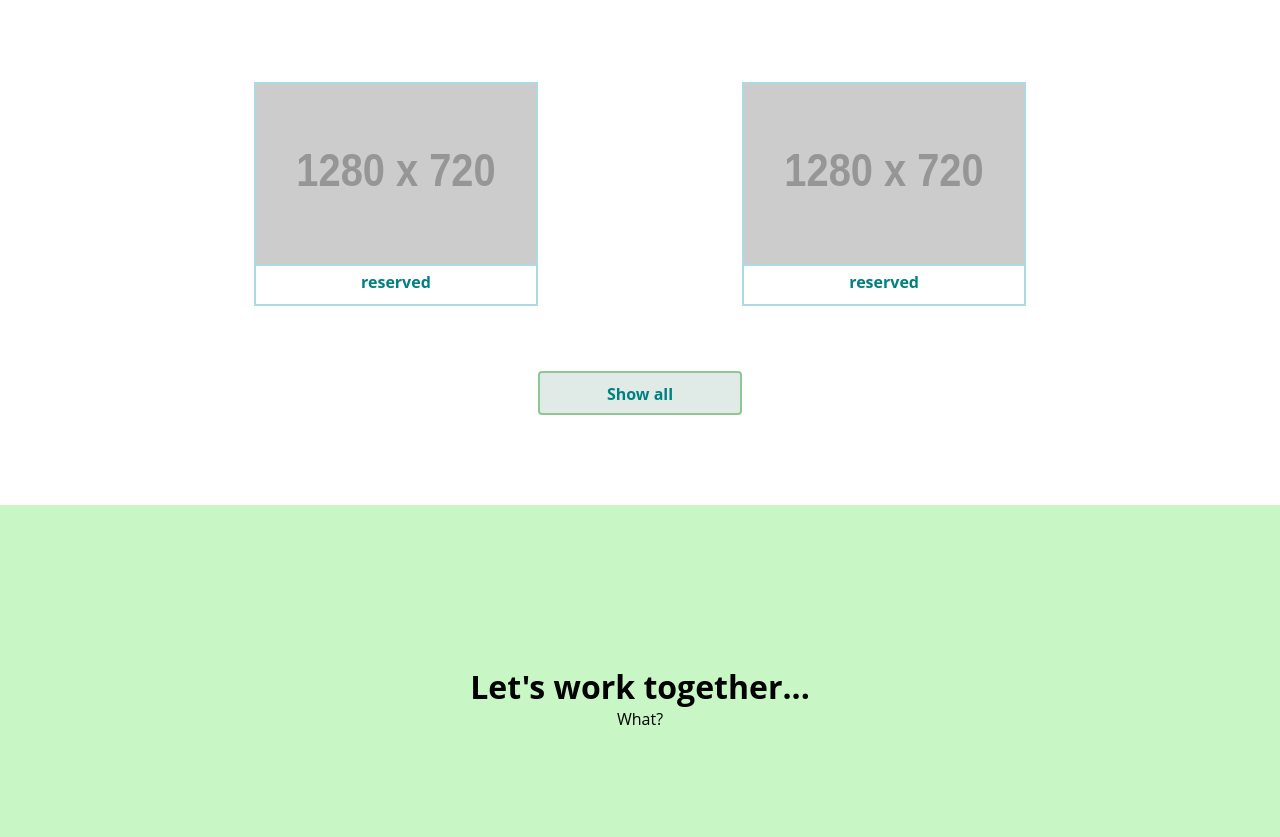
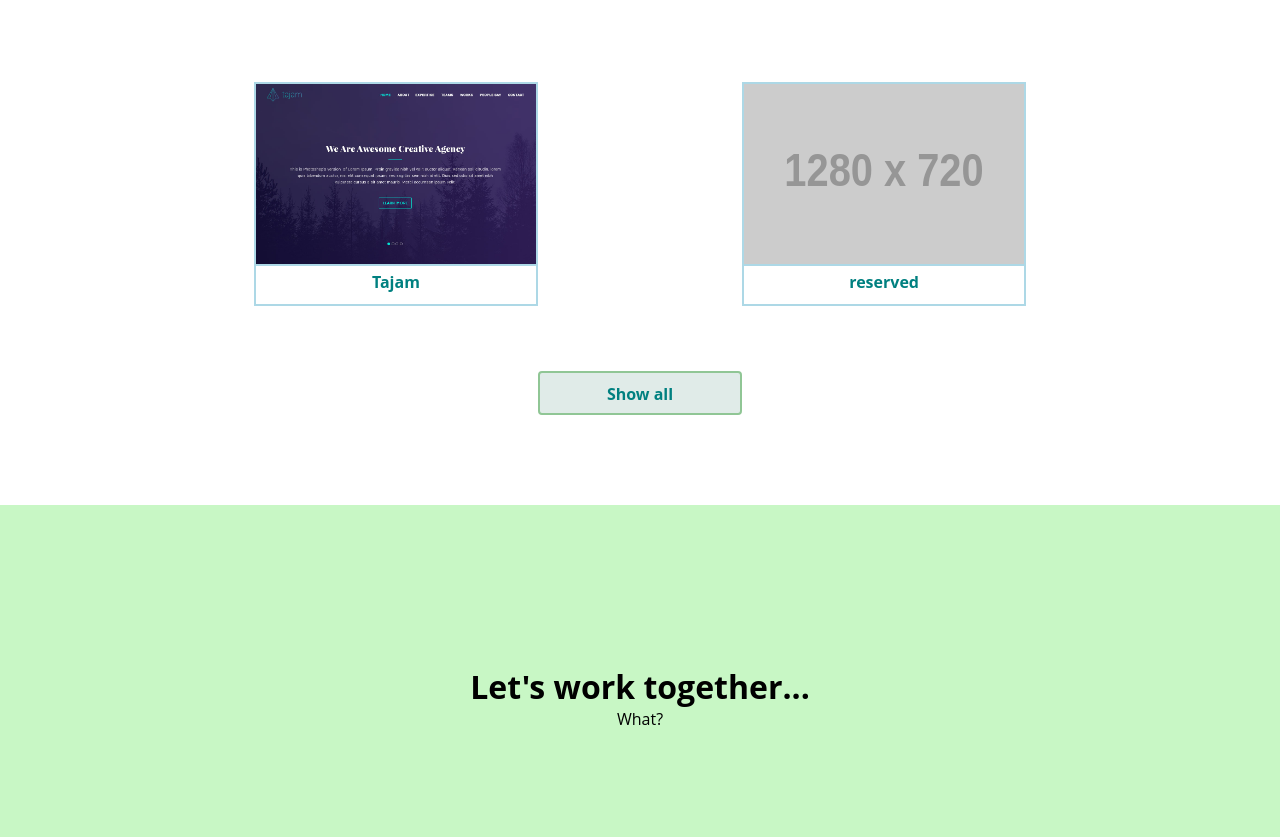
Before and after one commit to Zahadym/main_title, a plain HTML site: page index.html in a window 1280 px wide. Shown: the part 1459-2296 px from the top of the page. Drawn offline with Linux system fonts and the light colour scheme; placeholder pictures from the web are drawn by us.

Commit message:
Update index.html

```diff
--- a/index.html
+++ b/index.html
@@ -41,9 +41,9 @@
           <img class="project-pic" src="img/AUDI.jpg" alt="project">
           <div class="project-title">AUDI</div>
         </a>
-        <a href="#" target="_blank" class="project project-tile">
-          <img class="project-pic" src="https://placehold.it/1280x720" alt="project">
-          <div class="project-title">reserved</div>
+        <a href="https://zahadym.github.io/Tajam/" target="_blank" class="project project-tile">
+          <img class="project-pic" src="img/tajem.jpg" alt="project">
+          <div class="project-title">Tajam</div>
         </a>
         <a href="#" target="_blank" class="project project-tile">
           <img class="project-pic" src="https://placehold.it/1280x720" alt="project">
```
